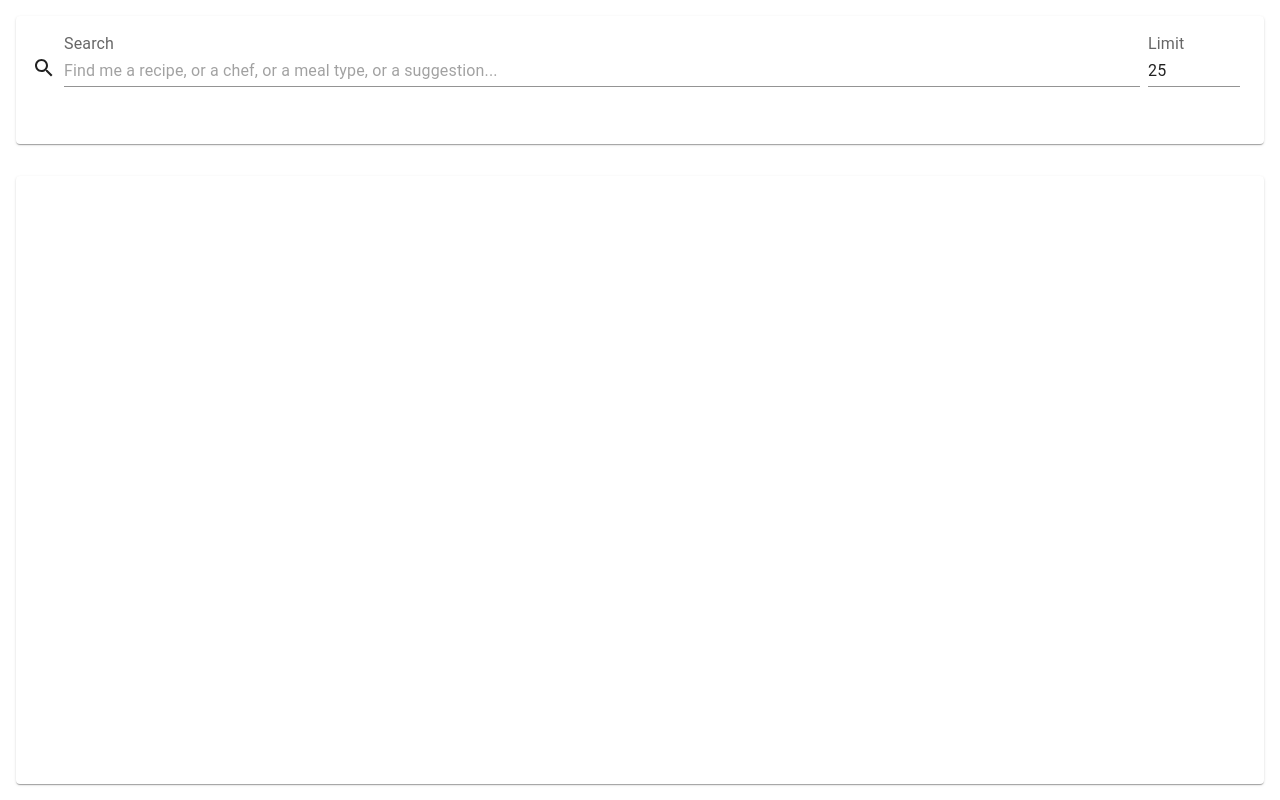
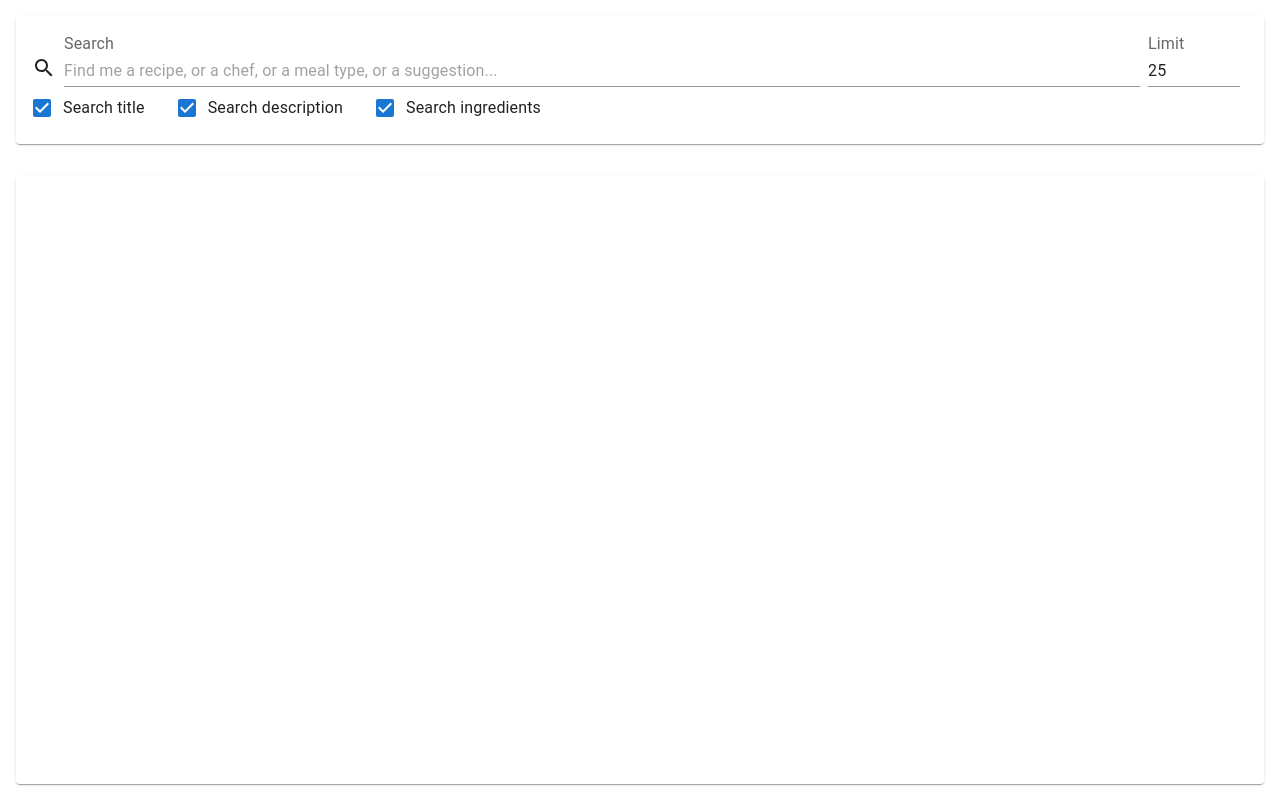
Before and after one commit to guardian/recipe-search-ui-playground, a React (Vite) app: page /rankings in a window 1280 px wide. Built offline with nearby package versions, Linux system fonts and the light colour scheme.

Commit message:
able to change the fields we are searching on

```diff
--- a/src/app/manual-ranking/ManualRankingUI.tsx
+++ b/src/app/manual-ranking/ManualRankingUI.tsx
@@ -4,33 +4,36 @@ import { CssBaseline } from '@mui/material';
 import { baseLayout } from '../Layout';
 import { BackgroundGrid, ResultsArea, SearchSelectorArea } from './RankingUILayout';
 import { RankingSearchSelector } from './RankingSearchSelector';
-import { recipeSearch } from '../../service/SearchService';
+import { recipeSearch, RecipeSearchParams } from '../../service/SearchService';
 import { FullSearchDataResult } from '../../service/schema';
 import { RankingResults } from './RankingResults';
 
 export const ManualRankingUI:React.FC = () => {
-  const [searchPhrase, setSearchPhrase] = useState("");
   const [maxScore, setMaxScore] = useState<number|undefined>(undefined);
   const [minScore, setMinScore] = useState<number|undefined>(undefined);
   const [results, setResults] = useState<FullSearchDataResult[]>([]);
-  const [searchLimit, setSearchLimit] = useState(25);
+  const [searchInProgress, setSearchInProgress] = useState(false);
 
-  useEffect(() => {
-    if(searchPhrase==="") {
+  const runSearch = (params:RecipeSearchParams) => {
+    if(params.queryText==="") {
       setMaxScore(undefined);
       setMinScore(undefined);
       setResults([]);
     } else {
-      recipeSearch({
-        queryText: searchPhrase,
-        limit: searchLimit,
-        format: "Full"
-      }).then(response => {
-        setMaxScore(response.maxScore ?? undefined);
-        setResults(response.results as FullSearchDataResult[]);
-      })
+      setSearchInProgress(true);
+
+      recipeSearch(params)
+        .then(response => {
+          setMaxScore(response.maxScore ?? undefined);
+          setResults(response.results as FullSearchDataResult[]);
+          setSearchInProgress(false);
+        })
+        .catch(err=>{
+          console.error(err);
+          setSearchInProgress(false);
+        })
     }
-  }, [searchPhrase, searchLimit]);
+  };
 
   useEffect(() => {
     if(results.length===0) {
@@ -49,14 +52,17 @@ export const ManualRankingUI:React.FC = () => {
 
     <div css={BackgroundGrid}>
       <div css={SearchSelectorArea}>
-        <RankingSearchSelector searchPhrase={searchPhrase} onChange={setSearchPhrase}
-                               maxScore={maxScore} resultCount={results.length}
-                               limit={searchLimit} onLimitChange={setSearchLimit}
+        <RankingSearchSelector searchRequested={runSearch}
+                               maxScore={maxScore}
+                               minScore={minScore}
+                               resultCount={results.length}
         />
       </div>
 
       <div css={ResultsArea}>
-        <RankingResults results={results}/>
+        {
+          searchInProgress ? undefined : <RankingResults results={results}/>
+        }
       </div>
     </div>
   </div>
--- a/src/app/manual-ranking/RankingSearchSelector.tsx
+++ b/src/app/manual-ranking/RankingSearchSelector.tsx
@@ -1,17 +1,16 @@
-import React from "react";
-import { css, Grid, Input, InputLabel, Paper, Typography } from '@mui/material';
+import React, { useEffect, useState } from 'react';
+import { Checkbox, css, FormControlLabel, Grid, Input, InputLabel, Paper, Typography } from '@mui/material';
 import { DebouncedInput } from '../DebouncedInput';
 import { FullPaper } from './RankingUILayout';
 
 import SearchIcon from '@mui/icons-material/Search';
+import { RecipeSearchParams } from '../../service/SearchService';
 
 interface RankingSearchSelectorProps {
-  searchPhrase: string;
-  onChange: (newValue:string)=>void;
+  searchRequested: (params:RecipeSearchParams)=>void;
   resultCount?: number;
   maxScore?: number;
-  limit: number;
-  onLimitChange: (newValue:number)=>void;
+  minScore?: number;
 }
 
 const inputStyling = css`
@@ -26,13 +25,34 @@ const growable = css`
 const constrainedElement = css`
     max-width: 100px;
 `;
-export const RankingSearchSelector:React.FC<RankingSearchSelectorProps> = ({searchPhrase,
-                                                                             onChange,
+export const RankingSearchSelector:React.FC<RankingSearchSelectorProps> = ({searchRequested,
                                                                              maxScore,
                                                                              resultCount,
-                                                                            limit,
-                                                                            onLimitChange
+                                                                             minScore
                                                                            }) => {
+  const [searchPhrase, setSearchPhrase] = useState("");
+  const [limit, setLimit] = useState(25);
+  const [fieldTitle, setFieldTitle] = useState(true);
+  const [fieldDesc, setFieldDesc] = useState(true);
+  const [fieldIng, setFieldIng] = useState(true);
+
+  const ingredientsList = ()=>{
+    const l:string[] = [];
+    if(fieldTitle) l.push("title_vec");
+    if(fieldDesc) l.push("description_vec");
+    if(fieldIng) l.push("ingredients_mean_vec");
+    return l.length>0 ? l : undefined;
+  }
+
+  useEffect(() => {
+    searchRequested({
+      queryText: searchPhrase,
+      limit,
+      format: "Full",
+      fields: ingredientsList()
+    });
+  }, [searchPhrase, limit, fieldTitle, fieldDesc, fieldIng]);
+
   return <Paper css={FullPaper} style={{padding:"1em"}}>
     <Grid container css={inputStyling} spacing={1}>
       <Grid item><SearchIcon style={{marginTop: "1em"}}/></Grid>
@@ -42,11 +62,28 @@ export const RankingSearchSelector:React.FC<RankingSearchSelectorProps> = ({sear
                         css={inputStyling}
                         timeout={500}
                         initialValue={searchPhrase}
-                        onUpdated={onChange}
+                        onUpdated={setSearchPhrase}
         /></Grid>
       <Grid item css={constrainedElement}>
         <InputLabel htmlFor="search-limit">Limit</InputLabel>
-        <Input id="search-limit" type="number" aria-label="Search limit" value={limit} onChange={(evt)=>onLimitChange(parseInt(evt.target.value))}/>
+        <Input id="search-limit" type="number" aria-label="Search limit" value={limit} onChange={(evt)=>setLimit(parseInt(evt.target.value))}/>
+      </Grid>
+    </Grid>
+    <Grid container spacing={2}>
+      <Grid item>
+        <FormControlLabel control={<Checkbox checked={fieldTitle} onChange={(evt)=>setFieldTitle(evt.target.checked)}/>}
+                          label="Search title"
+        />
+      </Grid>
+      <Grid item>
+        <FormControlLabel control={<Checkbox checked={fieldDesc} onChange={(evt)=>setFieldDesc(evt.target.checked)}/>}
+                          label="Search description"
+        />
+      </Grid>
+      <Grid item>
+        <FormControlLabel control={<Checkbox checked={fieldIng} onChange={(evt)=>setFieldIng(evt.target.checked)}/>}
+                          label="Search ingredients"
+        />
       </Grid>
     </Grid>
     <Grid container direction="column" style={{marginTop: "1em"}}>
@@ -57,7 +94,7 @@ export const RankingSearchSelector:React.FC<RankingSearchSelectorProps> = ({sear
       </Grid>
       <Grid item>
         {
-          maxScore ? <Typography>Maximum result score from the engine was {Math.round(maxScore*100)}%</Typography> : undefined
+          maxScore && minScore ? <Typography>Maximum result score from the engine was {Math.round(maxScore*100)}% and the minimum was {Math.round(minScore*100)}%</Typography> : undefined
         }
       </Grid>
     </Grid>
--- a/src/service/SearchService.ts
+++ b/src/service/SearchService.ts
@@ -26,7 +26,7 @@ export interface RecipeSearchFilters {
   filterType?: "Post"|"During";
 }
 
-interface RecipeSearchParams {
+export interface RecipeSearchParams {
   queryText: string;
   searchType?: "Embedded"|"Match"|"Lucene";
   fields?: (string|FieldWithWeighting)[];
```
